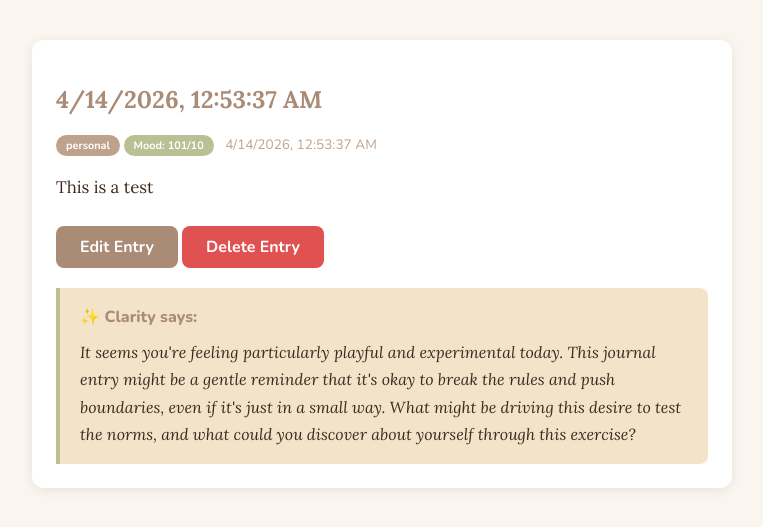
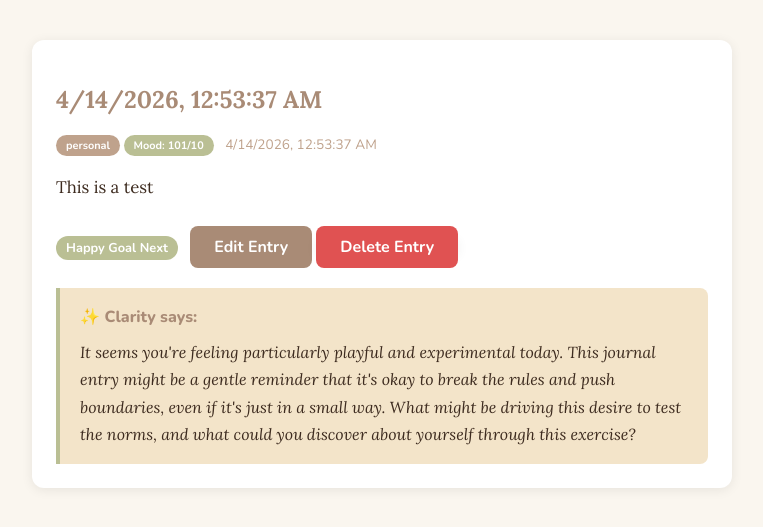
Before and after one commit to Chriswasian/clarity, a Flask app: page /entry/1 in a window 1280 px wide. Shown: the part 50-577 px from the top of the page, without its empty margins (258-1021 px from the left). Run offline with Flask 3, Linux system fonts and the light colour scheme; a user stored in the database is signed in.

Commit message:
Add tags feature to entries

```diff
--- a/static/style.css
+++ b/static/style.css
@@ -210,3 +210,15 @@ textarea {
     margin: 0;
     padding: 0;
 }
+
+.tag-badge {
+    display: inline-block;
+    background-color: var(--sage);
+    color: var(--white);
+    padding: 3px 10px;
+    border-radius: 20px;
+    font-family: 'Nunito', sans-serif;
+    font-size: 0.8em;
+    font-weight: 700;
+    margin-right: 8px;
+}
--- a/templates/entry.html
+++ b/templates/entry.html
@@ -11,6 +11,9 @@
             entry.created_at.strftime('%I:%M %p') }}</span>
     </div>
     <div class="entry-content">{{ entry.content }}</div>
+    {% if entry.tags %}
+    <span class="tag-badge">{{ entry.tags.split(',') | join('') }}</span>
+    {% endif %}
     <a href="{{ url_for('edit_entry', id=entry.id) }}" class="btn">Edit Entry</a>
     <form method="POST" class="btn-danger-form" action="{{ url_for('delete_entry', id=entry.id) }}">
         <button type="submit" class="btn btn-danger" onclick="return confirm('Delete this entry?')">Delete
--- a/templates/new_entry.html
+++ b/templates/new_entry.html
@@ -21,7 +21,7 @@
     <br><br>
     <label>Tags</label>
     <br>
-    <input type="text" name="tags" maxlength="20" placeholder="Tags (separated by commas)">
+    <input type="text" name="tags" maxlength="50" placeholder="Tags (separated by commas)">
     <br><br>
     <button type="submit">Submit</button>
 
```
Also changed, not shown: instance/clarity.db, 1 other file.
